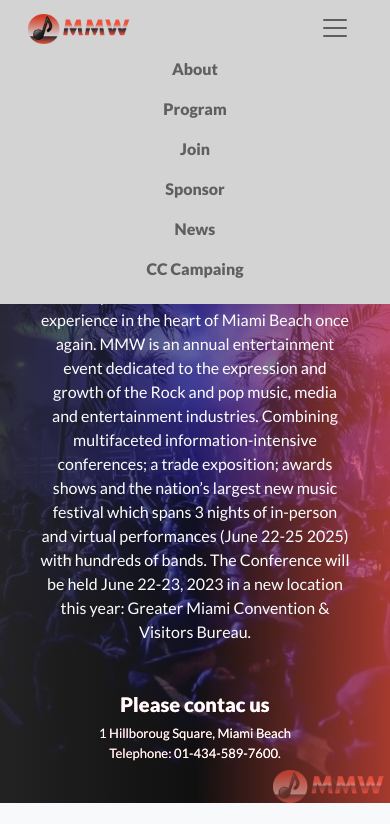
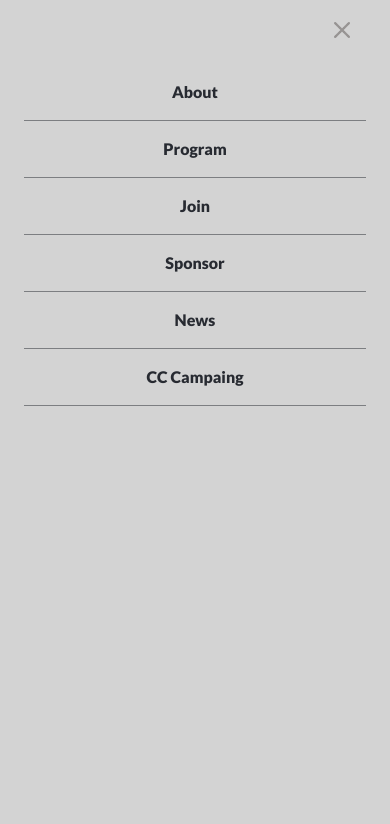
Before and after one commit to jicamargo/mmw, a website: page about.html in a window 390 px wide. Both pictures are taken after a click on the button "Toggle navigation". Shown: the top 824 px of the page. Drawn offline with nearby package versions, Linux system fonts and the light colour scheme.

Commit message:
change BS by JS menu mobile

```diff
--- a/about.html
+++ b/about.html
@@ -47,19 +47,20 @@
 				</div>
 			</div>
 		</div>
+
     <div class="container top-menu">
-      <nav id="navbar" class="navbar navbar-expand-lg navbar-light bg-light">
+      <nav id="navbar" class="navbar navbar-expand-md navbar-light bg-light">
         <div class="container-fluid ">
           <a class="d-md-block navbar-brand" href="./index.html">
             <img class="logo-navbar" src="./images/mmw-sm-logo.png" alt="">
           </a>
-          <button class="navbar-toggler" type="button" data-bs-toggle="collapse" data-bs-target="#navbarSupportedContent" aria-controls="navbarSupportedContent" aria-expanded="false" aria-label="Toggle navigation">
-            <span class="navbar-toggler-icon"></span>
+          <button id="burguer-menu" class="navbar-toggler" type="button" data-bs-toggle="collapse" data-bs-target="#navbarSupportedContent" aria-controls="navbarSupportedContent" aria-expanded="false" aria-label="Toggle navigation">
+            <span id="navbar-toggler-icon" class="navbar-toggler-icon"></span>
           </button>
-          <div class="collapse navbar-collapse" id="navbarSupportedContent">
+          <div class="collapse navbar-collapse">
             <ul class="navbar-nav ms-auto mb-2 mb-md-0">
               <li class="nav-item">
-                <a class="nav-link" aria-current="page" href="#about">About</a>
+                <a class="nav-link" aria-current="page" href="./about.html">About</a>
               </li>
               <li class="nav-item">
                 <a class="nav-link"  href="./index.html">Program</a>
@@ -80,6 +81,35 @@
           </div>
         </div>
       </nav>
+
+      <!-- menu mobile  -->
+      <div class="menu-bar-movil">
+        <nav class="slidemenu" id="slidemenu">
+          <a class="btn-close-slide-menu">
+            <img class="btn-close-icon" src="images/close-icon.png" alt="Close menu icon.">
+          </a>
+          <ul class="navbar-nav">
+            <li class="nav-item">
+              <a class="item-menu-mobile" aria-current="page" href="./about.html">About</a>
+            </li>
+            <li class="nav-item">
+              <a class="item-menu-mobile"  href="./index.html">Program</a>
+            </li>
+            <li class="nav-item">
+              <a class="item-menu-mobile" aria-current="page" href="./index.html">Join</a>
+            </li>
+            <li class="nav-item">
+              <a class="item-menu-mobile" href="#sponsor">Sponsor</a>
+            </li>
+            <li class="nav-item">
+              <a class="item-menu-mobile" href="#news">News</a>
+            </li>
+            <li class="nav-item">
+              <a class="item-menu-mobile" href="#news">CC Campaing</a>
+            </li>
+          </ul>
+        </nav>
+      </div>  <!-- menu movil-->
     </div>
   </header>
 
@@ -161,5 +191,6 @@
   </footer>
   <script src="https://cdn.jsdelivr.net/npm/@popperjs/core@2.9.2/dist/umd/popper.min.js" integrity="sha384-IQsoLXl5PILFhosVNubq5LC7Qb9DXgDA9i+tQ8Zj3iwWAwPtgFTxbJ8NT4GN1R8p" crossorigin="anonymous"></script>
   <script src="https://cdn.jsdelivr.net/npm/bootstrap@5.0.2/dist/js/bootstrap.min.js" integrity="sha384-cVKIPhGWiC2Al4u+LWgxfKTRIcfu0JTxR+EQDz/bgldoEyl4H0zUF0QKbrJ0EcQF" crossorigin="anonymous"></script>
+  <script src="./js/menumobile.js"></script>
 </body>
 </html>
--- /dev/null
+++ b/js/menumobile.js
@@ -0,0 +1,13 @@
+const menuBur = document.getElementById('burguer-menu');
+const slideMenu = document.getElementById('slidemenu');
+const elemMenu = document.querySelectorAll('#slidemenu a');
+
+function toggleMenu() {
+  slideMenu.classList.toggle('active');
+}
+
+menuBur.addEventListener('click', toggleMenu);
+
+for (let i = 0; i < elemMenu.length; i += 1) {
+  elemMenu[i].addEventListener('click', toggleMenu);
+}
--- a/sass/styles.scss
+++ b/sass/styles.scss
@@ -33,6 +33,7 @@ body {
 
   :hover {
     background-color: $color-orange;
+    color: $color-light-gray;
   }
 }
 
@@ -60,6 +61,55 @@ body {
 .navbar-toggler:focus {
   box-shadow: none !important;
 }
+
+/****************** MENU MOBILE *********************************************/
+.menu-bar-movil .slidemenu {
+  position: fixed;
+  background: $color-light-gray;
+  text-align: center;
+  top: 0;
+  padding: 0 1.5rem;
+  width: 100%;
+  height: 100vh;
+
+  /* to start hidden and showing it with "slide" animation */
+  left: -100%;
+  transition: all 0.3s ease;
+}
+
+.menu-bar-movil .slidemenu.active {
+  left: 0;
+}
+
+.btn-close-slide-menu {
+  display: block;
+  text-align: right;
+  height: 1rem;
+  margin-top: 1rem;
+  margin-right: 1rem;
+  margin-bottom: 2rem;
+  cursor: pointer;
+}
+
+.btn-close-icon {
+  height: 1rem;
+}
+
+.item-menu-mobile {
+  display: block;
+  font-family: $font-lato;
+  color: $color-dark-gray;
+  font-size: 1rem;
+  font-weight: bold;
+  text-decoration: none;
+  padding: 1rem 1rem;
+  border-bottom: 1px solid $color-dark-gray-transparent;
+}
+
+/* ------------  menu mobile ---------------------- */
+
+
+
 
 .hero {
   height: auto;
@@ -305,6 +355,10 @@ body {
 /****************** desktop version (768px) ***********************/
 
 @media screen and (min-width: 768px) {
+  .menu-bar-movil .slidemenu {
+    padding: 0 5rem;
+  }
+
   .img-card {
     margin-top: 1rem;
     width: 50%;
```
Also changed, not shown: index.html (+36 -4 lines), css/styles.css, images/close-icon.png (added).
